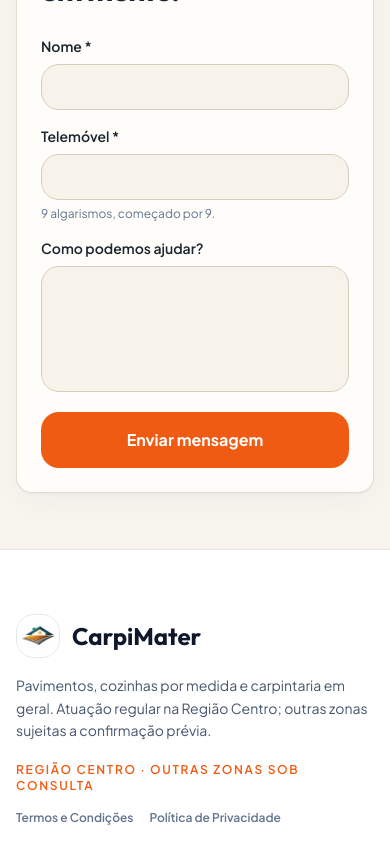
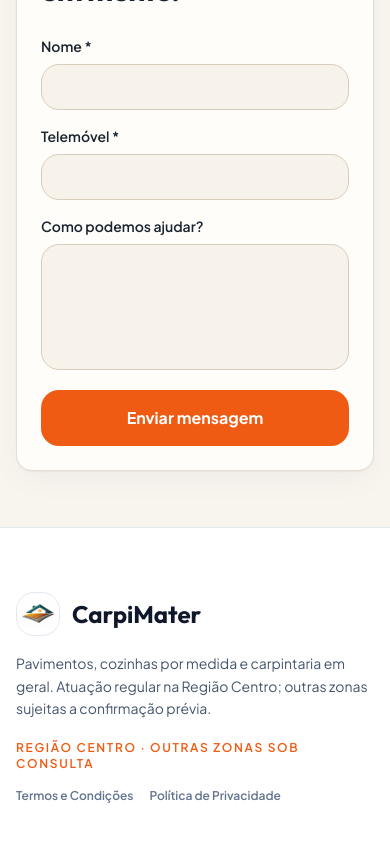
Before and after one commit to samotbarrosuc/carpimater-site-clean, a React (Vite) app: page /contactos in a window 390 px wide. Shown: the part 1160-2004 px from the top of the page. Built offline with nearby package versions, Linux system fonts and the light colour scheme.

Commit message:
fix: oculta ajuda do telefone no mobile

```diff
--- a/src/pages/ContactosPage.tsx
+++ b/src/pages/ContactosPage.tsx
@@ -69,7 +69,7 @@ export default function ContactosPage() {
           <h2 className="mt-3 font-display text-3xl font-bold tracking-[-0.025em]">Conte-nos o que tem em mente.</h2>
           <div className="mt-7 space-y-4">
             <label className="block text-sm font-semibold">Nome *<input name="nome" autoComplete="name" required minLength={2} value={form.nome} onChange={(event) => setForm({ ...form, nome: event.target.value })} className="mt-2 w-full rounded-xl border border-[#d8ccbc] bg-[#f7f3ea] px-4 py-3 font-normal outline-none focus:border-[#f05b13]" /></label>
-            <label className="block text-sm font-semibold">Telemóvel *<input name="telemovel" type="tel" inputMode="numeric" autoComplete="tel" required minLength={9} maxLength={9} pattern="9[0-9]{8}" title={CONTACT_MOBILE_ERROR} value={form.contacto} onChange={(event) => setForm({ ...form, contacto: sanitizePortugueseMobile(event.target.value) })} onInvalid={(event) => event.currentTarget.setCustomValidity(CONTACT_MOBILE_ERROR)} onInput={(event) => event.currentTarget.setCustomValidity('')} className="mt-2 w-full rounded-xl border border-[#d8ccbc] bg-[#f7f3ea] px-4 py-3 font-normal outline-none focus:border-[#f05b13]" /><span className="mt-1.5 block text-xs font-normal text-slate-500">9 algarismos, começado por 9.</span></label>
+            <label className="block text-sm font-semibold">Telemóvel *<input name="telemovel" type="tel" inputMode="numeric" autoComplete="tel" required minLength={9} maxLength={9} pattern="9[0-9]{8}" title={CONTACT_MOBILE_ERROR} value={form.contacto} onChange={(event) => setForm({ ...form, contacto: sanitizePortugueseMobile(event.target.value) })} onInvalid={(event) => event.currentTarget.setCustomValidity(CONTACT_MOBILE_ERROR)} onInput={(event) => event.currentTarget.setCustomValidity('')} className="mt-2 w-full rounded-xl border border-[#d8ccbc] bg-[#f7f3ea] px-4 py-3 font-normal outline-none focus:border-[#f05b13]" /><span className="mt-1.5 hidden text-xs font-normal text-slate-500 sm:block">9 algarismos, começado por 9.</span></label>
             <label className="block text-sm font-semibold">Como podemos ajudar?<textarea value={form.mensagem} onChange={(event) => setForm({ ...form, mensagem: event.target.value })} rows={5} className="mt-2 w-full resize-none rounded-xl border border-[#d8ccbc] bg-[#f7f3ea] px-4 py-3 font-normal outline-none focus:border-[#f05b13]" /></label>
             <button type="submit" disabled={sending} className="w-full rounded-xl bg-[#f05b13] px-5 py-4 font-bold text-white transition hover:bg-[#d94d0d] disabled:cursor-not-allowed disabled:opacity-50">{sending ? 'A enviar...' : 'Enviar mensagem'}</button>
             {status && <p className={`text-sm ${status.startsWith('Mensagem') ? 'text-emerald-700' : 'text-red-600'}`}>{status}</p>}
```
